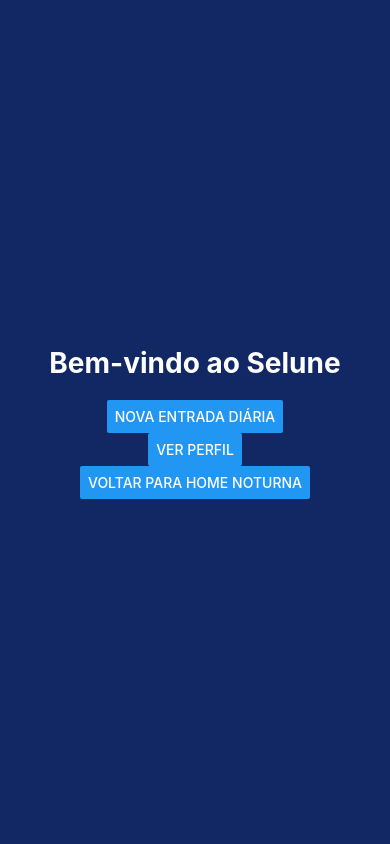
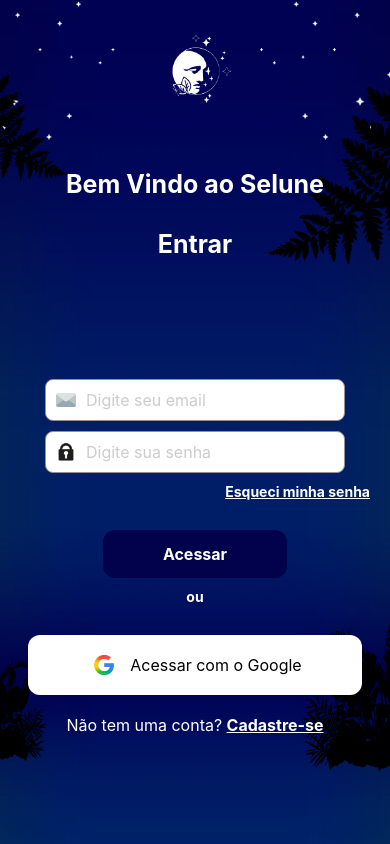
Before and after one commit to SeluneApp/app-dermatologia, a React Native app: screen /Home in a window 390 px wide. Built offline with nearby package versions, Linux system fonts and the light colour scheme.

Commit message:
LoginSreen funcionando!

```diff
--- a/src/navigation/AppNavigator.js
+++ b/src/navigation/AppNavigator.js
@@ -3,6 +3,7 @@
 import { createStackNavigator } from '@react-navigation/stack';
 
 // Telas
+import LoginScreen from '../screens/LoginScreen/LoginScreen';
 import HomePageNoite from '../screens/HomePageNoite/HomePageNoite';
 import CalendarioNoite from '../screens/CalendarioNoite/CalendarioNoite';
 import RegistroNoite from '../screens/RegistroNoite/RegistroNoite';
@@ -16,13 +17,15 @@
 import DermatiteDetalhePage from '../screens/DermatiteDetalhePage/DermatiteDetalhePage';
 
 
+
 const Stack = createStackNavigator();
 
 export default function AppNavigator() {
   return (
     <NavigationContainer>
       <Stack.Navigator initialRouteName="Home" screenOptions={{ headerShown: false }}>
-        <Stack.Screen name="Home" component={HomeScreen} />
+        <Stack.Screen name="LoginScreen" component={LoginScreen} />
+        <Stack.Screen name="Home" component={LoginScreen} />
         <Stack.Screen name="DailyEntryScreen" component={DailyEntryScreen} />
         <Stack.Screen name="HomePageNoite" component={HomePageNoite} />
         <Stack.Screen name="CalendarioNoite" component={CalendarioNoite} />
--- a/src/screens/LoginScreen/LoginScreen.js
+++ b/src/screens/LoginScreen/LoginScreen.js
@@ -1,31 +1,52 @@
-import React from 'react';
-import { View, Text, TextInput, TouchableOpacity, Image } from 'react-native';
-import { LinearGradient } from 'expo-linear-gradient';
-import StarryBackground from '../../../components/StarryBackground/StarryBackground'; // Caminho corrigido
-import globalStyles from '../../../styles/globalStyles'; //Importa os estilos Globais
+import React, { useEffect, useRef, useState } from 'react';
+import {
+  View,
+  Text,
+  TextInput,
+  TouchableOpacity,
+  Image,
+  Animated,
+  StyleSheet,
+  SafeAreaView,
+} from 'react-native';
+import globalStyles from '../../../styles/globalStyles';
 
 function LoginScreen({ navigation }) {
+  // Estado e efeito para a animação das estrelas
+  const starOpacity = useRef(new Animated.Value(1)).current;
+
+  useEffect(() => {
+    Animated.loop(
+      Animated.sequence([
+        Animated.timing(starOpacity, {
+          toValue: 0.3,
+          duration: 2000,
+          useNativeDriver: true,
+        }),
+        Animated.timing(starOpacity, {
+          toValue: 1,
+          duration: 2000,
+          useNativeDriver: true,
+        }),
+      ])
+    ).start();
+  }, []);
+
   return (
-    <View style={globalStyles.container}>
+    <View style={styles.mainWrapper}>
+      <Image
+        source={require('../../../assets/images/StarryBackground.png')}
+        style={styles.backgroundImage}
+      />
 
-      <LinearGradient colors={['#0d1b2a', '#112864']} style={globalStyles.absoluteFill} />
-      <StarryBackground />
+      <Animated.View style={[styles.animatedStars, { opacity: starOpacity }]} />
+
+      <SafeAreaView style={styles.safeArea}>
+        <View style={styles.contentWrapper}>
           <Image
-        source={require('../../../assets/images/Logo_Lua.png')} // **MANTER ASSIM** se assets está na raiz do projeto
+            source={require('../../../assets/images/Logo_Lua.png')}
             style={globalStyles.logo}
             resizeMode="contain"
-      />
-      <Image
-        source={require('../../../assets/images/envelope.png')} // **MANTER ASSIM**
-        style={globalStyles.icon}
-      />
-       <Image
-        source={require('../../../assets/images/cadeado.png')} // **MANTER ASSIM**
-        style={globalStyles.icon}
-      />
-       <Image
-        source={require('../../../assets/images/Google.png')} // **MANTER ASSIM**
-        style={globalStyles.googleIcon}
           />
 
           <View style={globalStyles.content}>
@@ -33,11 +54,10 @@
             <Text style={globalStyles.entrada}>Entrar</Text>
           </View>
 
-      {/* Bloco principal centralizado */}
           <View style={globalStyles.content}>
             <View style={globalStyles.inputContainer}>
               <Image
-            source={require('../../../../assets/images/envelope.png')}
+                source={require('../../../assets/images/envelope.png')}
                 style={globalStyles.icon}
               />
               <TextInput
@@ -49,7 +69,7 @@
 
             <View style={globalStyles.inputContainer}>
               <Image
-            source={require('../../../../assets/images/cadeado.png')} // Ajuste o caminho da imagem
+                source={require('../../../assets/images/cadeado.png')}
                 style={globalStyles.icon}
               />
               <TextInput
@@ -61,16 +81,14 @@
             </View>
             <Text style={globalStyles.atualizar} onPress={() => navigation.navigate('Atualizar')}>Esqueci minha senha</Text>
             <TouchableOpacity style={globalStyles.button} onPress={() => navigation.navigate('HomePageNoite')}>
-          {/* Mudei para 'HomePageNoite' para ir para a tela que você criou */}
               <Text style={globalStyles.buttonText}>Acessar</Text>
             </TouchableOpacity>
             <Text style={globalStyles.text}>ou</Text>
 
             <TouchableOpacity style={globalStyles.buttonGooble} onPress={() => console.log('Acessar com Google')}>
-          {/* Você pode adicionar navegação para uma tela de Google Login aqui */}
               <View style={globalStyles.googleContent}>
                 <Image
-              source={require('../../../../assets/images/Google.png')} // Ajuste o caminho da imagem
+                  source={require('../../../assets/images/Google.png')}
                   style={globalStyles.googleIcon}
                 />
                 <Text style={globalStyles.TextGoole}>Acessar com o Google</Text>
@@ -84,7 +102,37 @@
             </View>
           </View>
         </View>
+      </SafeAreaView>
+    </View>
   );
 }
 
+const styles = StyleSheet.create({
+  mainWrapper: {
+    flex: 1,
+    backgroundColor: '#191970',
+  },
+  backgroundImage: {
+    position: 'absolute',
+    width: '100%',
+    height: '100%',
+    resizeMode: 'cover',
+  },
+  animatedStars: {
+    ...StyleSheet.absoluteFillObject,
+  },
+  safeArea: {
+    flex: 1,
+    justifyContent: 'center',
+    alignItems: 'center',
+  },
+  contentWrapper: {
+    flex: 1,
+    justifyContent: 'center',
+    alignItems: 'center',
+    paddingHorizontal: 20,
+    width: '100%',
+  },
+});
+
 export default LoginScreen;
```
Lines whose indentation alone changed are shown as unchanged.
